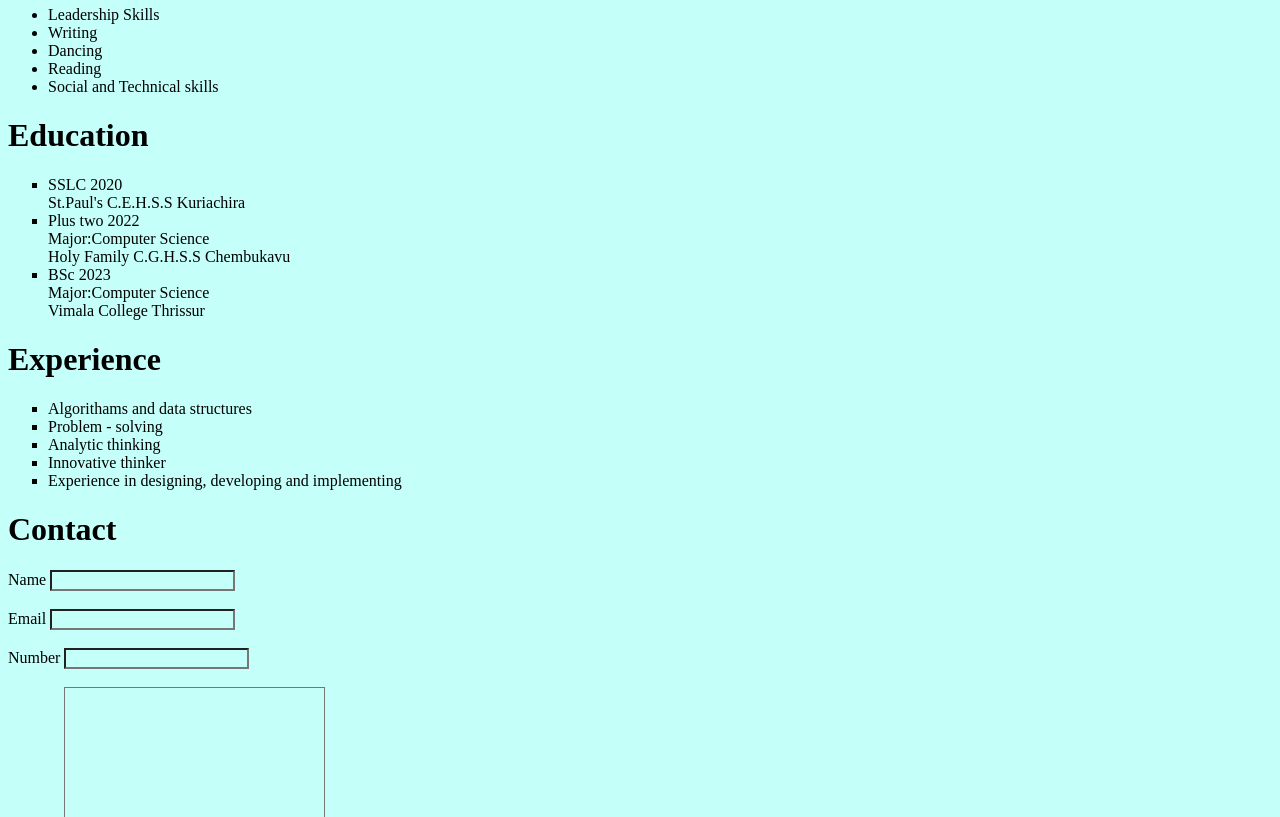
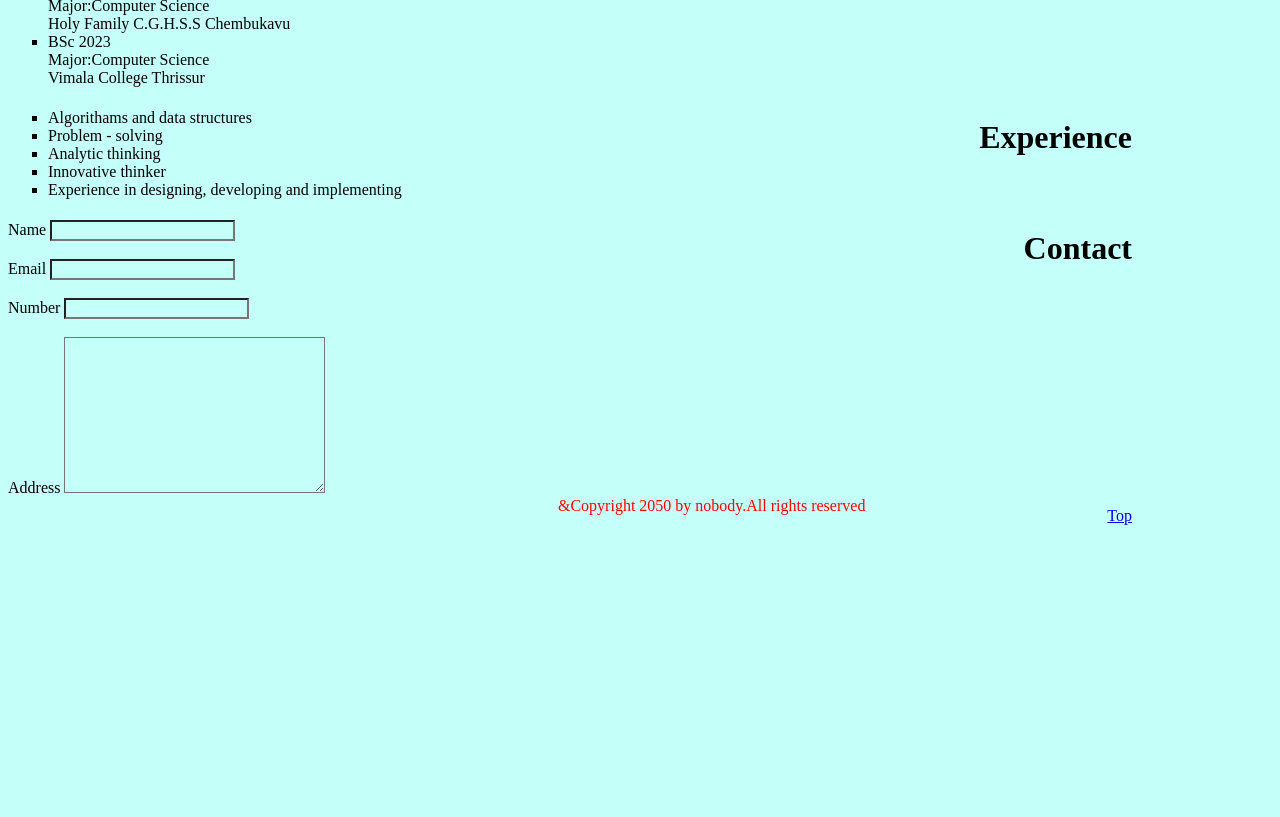
Before and after one commit to KEERTHANASAJI/profile, a plain HTML site: page index/index.html in a window 1280 px wide. Shown: the part 717-1534 px from the top of the page. After the commit the page ends 1282 px from the top, so only its background shows below. Drawn offline with Linux system fonts and the light colour scheme.

Commit message:
Update style.css

```diff
--- a/index/style/style.css
+++ b/index/style/style.css
@@ -20,3 +20,13 @@ header a:hover{
     background-color: rgb(241, 236, 245);
 
 }
+.footer{
+    color: red;
+    margin-left:550px;
+    margin-bottom:50px;
+}
+a{
+    float:right;
+    margin-top:10px;
+    margin-right:140px;
+}
```
